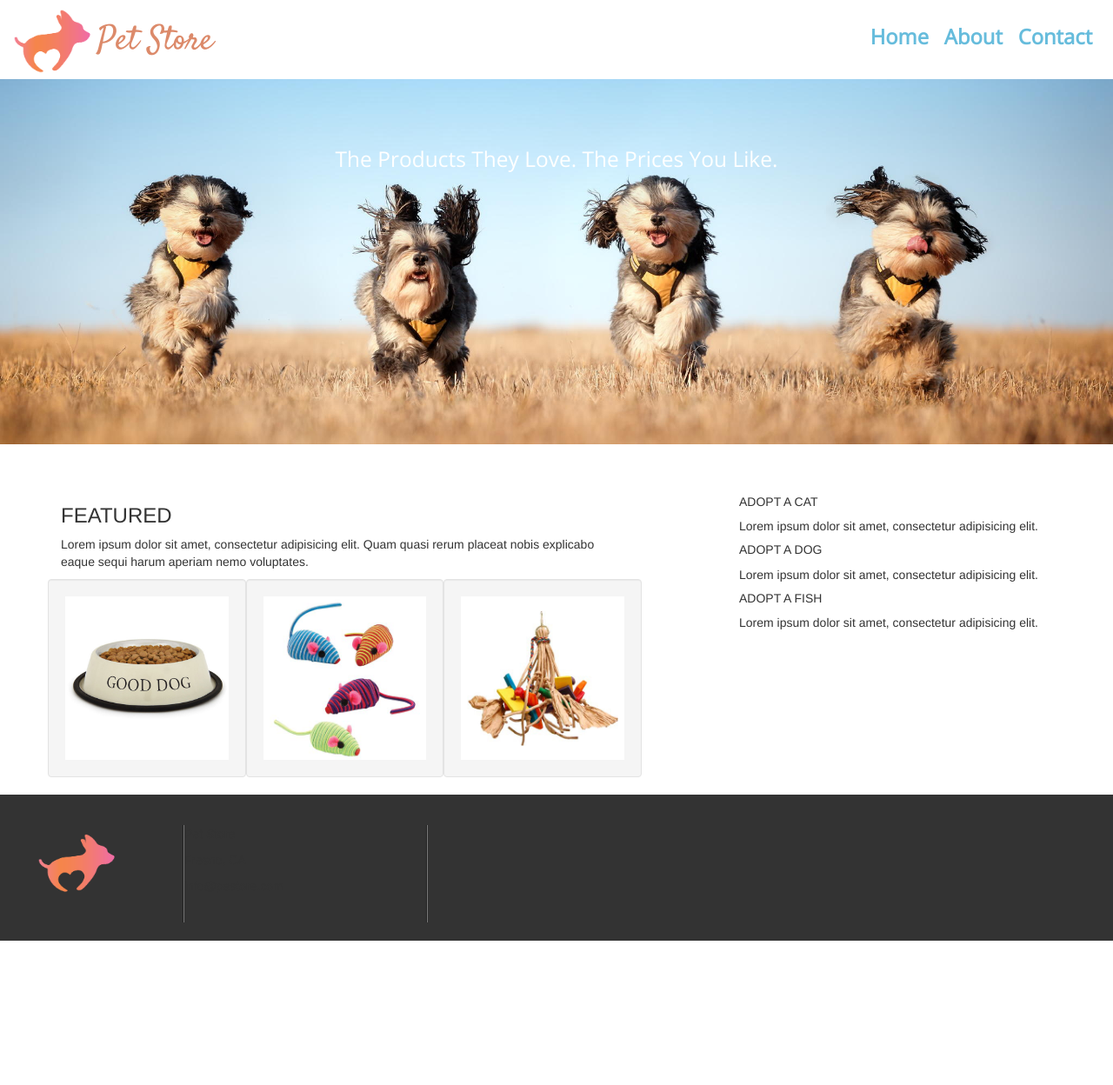
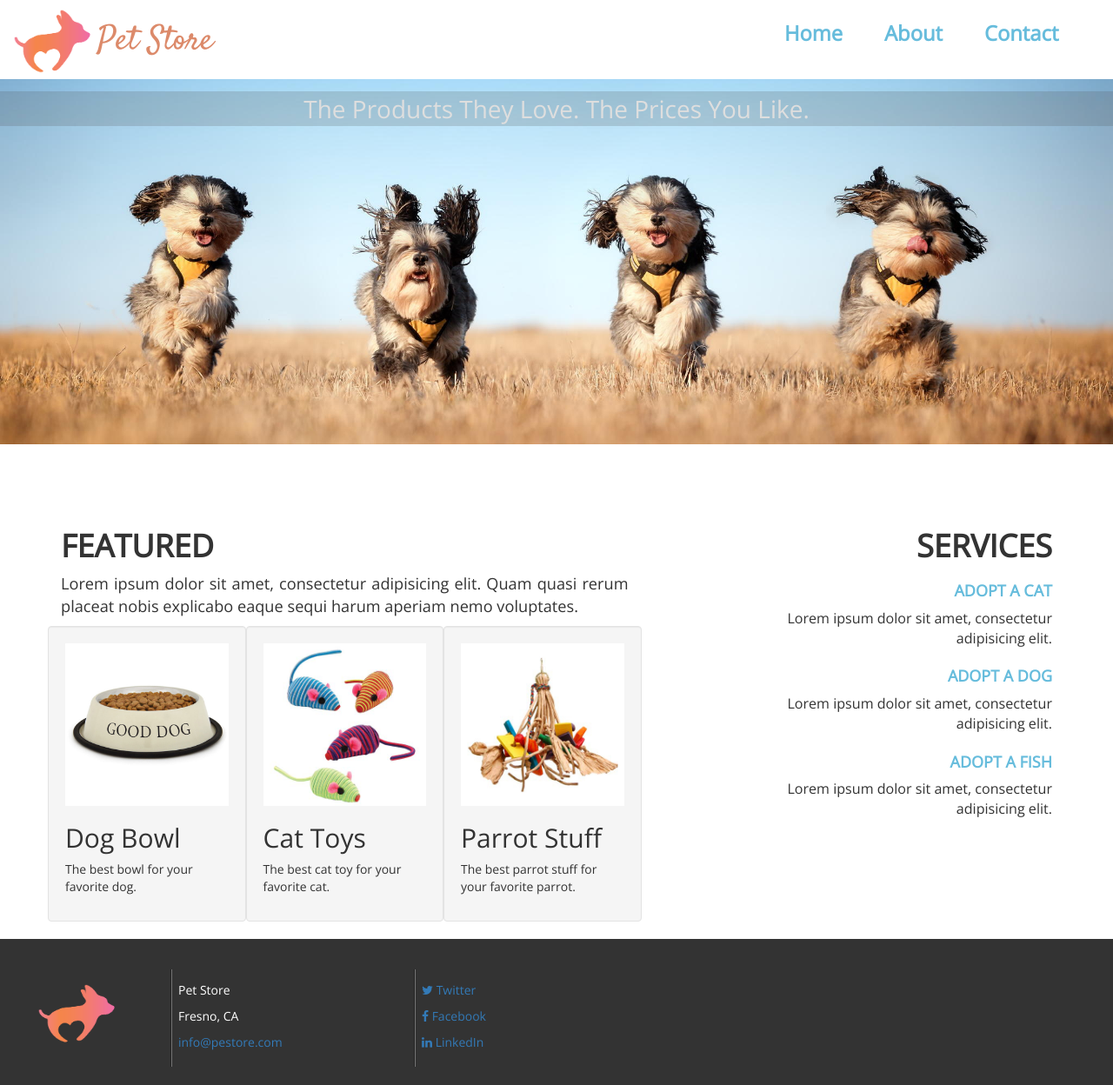
Before and after one commit to dgarnica/petstore-project, a plain HTML site: page index.html in a window 1280 px wide. Shown: the whole page at 87% size. Before the commit the page ends 1082 px from the top, so only its background shows below. Drawn offline with nearby package versions, Linux system fonts and the light colour scheme.

Commit message:
Finish Front Page.

```diff
--- a/css/styles.css
+++ b/css/styles.css
@@ -1,4 +1,9 @@
 @import url('https://fonts.googleapis.com/css?family=Open+Sans|Satisfy');
+
+body {
+  cursor: default;
+  overflow-x: hidden;
+}
 
 /*// Navigation & Header //*/
 
@@ -66,15 +71,19 @@ nav>ul {
   font-family: 'Open Sans', sans-serif;
   font-size: 1.7em;
   font-weight: bold;
-  margin-top: 1.1em;
-  margin-right: 1em;
-  color: #66bcdc;
+  margin-top: 0.5em;
+  margin-right: 2em;
+
 }
 
 header>nav>ul li {
   float: left;
   margin-top: 0em;
   margin-left: 0.75em;
+}
+
+header>nav>ul li a {
+  color: #66bcdc;
 }
 
 /*// Hero and Tagline //*/
@@ -91,28 +100,69 @@ header>nav>ul li {
 #herotron>p {
   position: relative;
   left: 50%;
-  top: 3em;
+  top: 0.5em;
   width: 100%;
   transform: translateX(-50%);
 
   font-family: 'Open Sans', sans-serif;
-  font-size: 1.75em;
-  font-weight: 200;
+  font-size: 2em;
+  font-weight: 500;
   text-align: center;
-  color: #fff;
+  color: #dedede;
+  background-color: transparent;
+  background-color: rgba(75, 75, 75, 0.2);
 }
 
+/*/// Featured Products ///*/
+
 #featured {
-  margin-top: 10em;
+  font-family: 'Open Sans', sans-serif;
+  margin-top: 12em;
+}
+
+#featured>div>h1 {
+  font-weight: bold;
+}
+
+#featured>div>p {
+  text-align: justify;
+  font-size: 1.3em;
+}
+
+/*// Product Information //*/
+#products div img {
+  max-width: 100%;
+  max-height: 100%;
 }
 
 #products div {
-
+  font-family: 'Open Sans', sans-serif;
 }
 
-#products div img {
-  max-width: 100%;
-  max-height: 100%;
+#products div h2 {
+  font-size: 2.15em;
+}
+
+/*/// Services Aside ///*/
+
+aside {
+  font-family: 'Open Sans', sans-serif;
+  text-align: right;
+}
+
+aside>h1 {
+  font-weight: bold;
+}
+
+aside h4 {
+  color: #66bcdc;
+  font-weight: bold;
+  margin-top: 1.25em;
+}
+
+aside p {
+  font-weight: lighter;
+  font-size: 1.15em;
 }
 
 /*// Footer Styling //*/
@@ -124,18 +174,24 @@ footer {
 }
 
 footer>img {
-  height: 6em;
-  width: 8em;
-  margin-top: 3em;
+  height: 4em;
+  width: 6em;
+  margin-top: 4em;
+  margin-right: 0.5em;
   margin-left: 0em;
 }
 
 .foot-container {
   position: relative;
   height: 8em;
-  width: 6em;
   border-left: 0.15em groove #777;
   margin-top: 2.5em;
+  padding-left: 0.5em;
+  padding-right: 0.5em;
+  padding-top: 1em;
+
+  font-family: 'Open Sans', sans-serif;
+  color: #fff;
 }
 
 /*// Footer Styling for Desktop //*/
@@ -145,13 +201,16 @@ footer>img {
     width: 15em;
     border-left: 0.15em groove #777;
     margin-left: 5em;
+    padding-left: 0.5em;
+    padding-top: 1em;
     margin-top: 2.5em;
   }
 
   footer>img {
     height: 6em;
     width: 8em;
-    margin-top: 2.5em;
+    margin-top: 3em;
     margin-left: 2em;
+    margin-right: -1em;
   }
 }
--- a/index.html
+++ b/index.html
@@ -19,9 +19,9 @@
 
 		<nav>
 			<ul class="nav">
-				<li>Home</li>
-				<li>About</li>
-				<li>Contact</li>
+				<li><a href="#">Home</a></li>
+				<li><a href="#">About</a></li>
+				<li><a href="#">Contact</a></li>
 			</ul>
 		</nav>
 
@@ -39,31 +39,39 @@
 <!-- Featured Section -->
 
 				<div class="col-sm-7 col-xs-12">
-				<h3>FEATURED</h3>
+					<h1>FEATURED</h1>
 					<p>Lorem ipsum dolor sit amet, consectetur adipisicing elit. Quam quasi rerum placeat nobis explicabo eaque sequi harum aperiam nemo voluptates.</p>
 					<div class="row" id="products">
 						<div class="well col-xs-4">
 							<img src="./img/product1.jpg" alt="dog food" />
+							<h2>Dog Bowl</h2>
+							<p>The best bowl for your favorite dog.</p>
 						</div>
 						<div class="well col-xs-4">
 							<img src="./img/product2.jpg" alt="cat toys" />
+							<h2>Cat Toys</h2>
+							<p>The best cat toy for your favorite cat.</p>
 						</div>
 						<div class="well col-xs-4">
 							<img src="./img/product3.jpg" alt="bird stuff" />
+							<h2>Parrot Stuff</h2>
+							<p>The best parrot stuff for your favorite parrot.</p>
 						</div>
 					</div>
 				</div>
 
 <!-- Services Section -->
 
-			<div class="col-sm-4 col-sm-offset-1 col-xs-12" id="services">
-				<h5>ADOPT A CAT</h5>
+				<aside class="col-sm-4 col-sm-offset-1 col-xs-12">
+					<h1>SERVICES</h1>
+
+					<h4>ADOPT A CAT</h4>
 					<p>Lorem ipsum dolor sit amet, consectetur adipisicing elit.</p>
-				<h5>ADOPT A DOG</h5>
+					<h4>ADOPT A DOG</h4>
 					<p>Lorem ipsum dolor sit amet, consectetur adipisicing elit.</p>
-				<h5>ADOPT A FISH</h5>
+					<h4>ADOPT A FISH</h4>
 					<p>Lorem ipsum dolor sit amet, consectetur adipisicing elit.</p>
-			</div>
+				</aside>
 			</div>
 		</div>
 
@@ -74,12 +82,15 @@
 			<div class="foot-container pull-left">
 				<p>Pet Store</p>
 				<p>Fresno, CA</p>
-			<p>info@pestore.com</p>
+				<p><a href="#">info@pestore.com</a></p>
 			</div>
 			<div class="foot-container pull-left">
-
+				<p><a href="#"><span class="fa fa-twitter"></span> Twitter</a></p>
+				<p><a href="#"><span class="fa fa-facebook"></span> Facebook</a></p>
+				<p><a href="#"><span class="fa fa-linkedin"></span> LinkedIn</a></p>
 			</div>
 		</footer>
+
 		<script src="https://ajax.googleapis.com/ajax/libs/jquery/1.11.3/jquery.min.js"></script>
 		<script src="js/bootstrap.min.js"></script>
 	</body>
```
Lines whose indentation alone changed are shown as unchanged.
